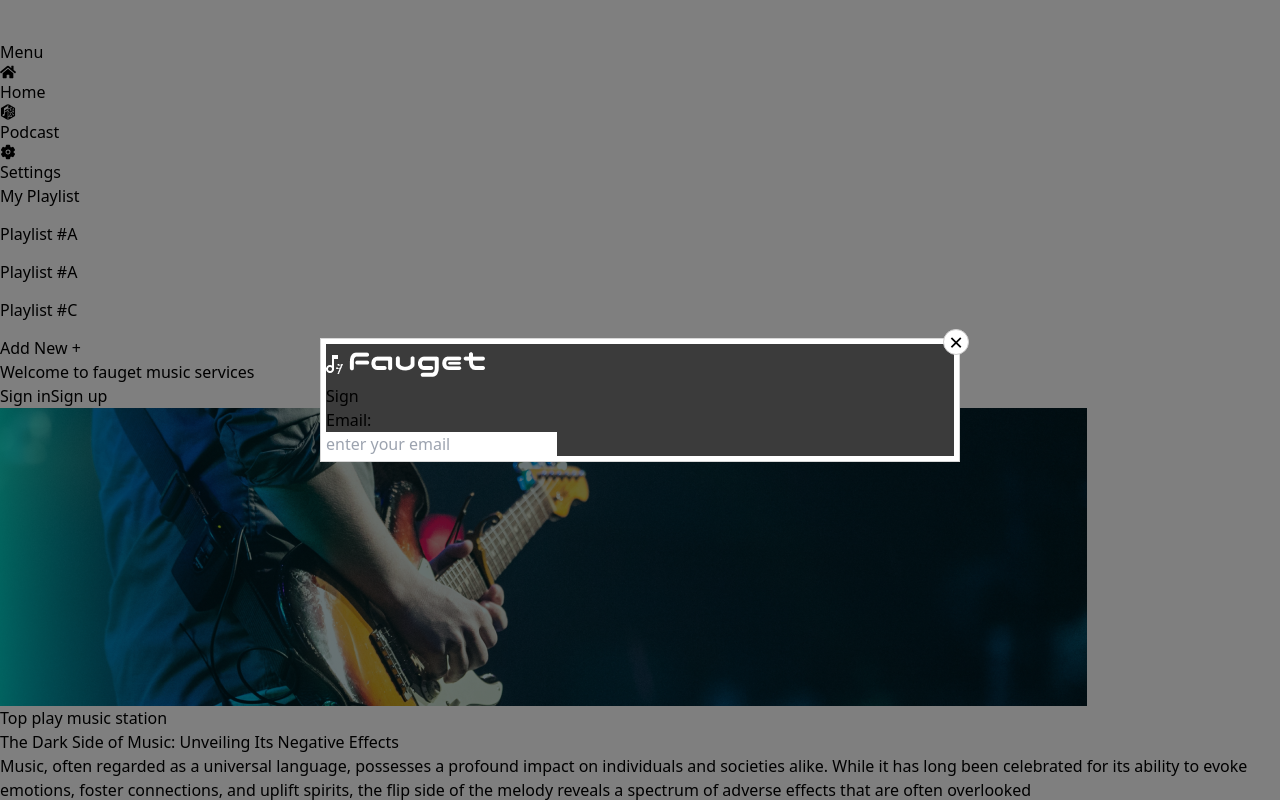
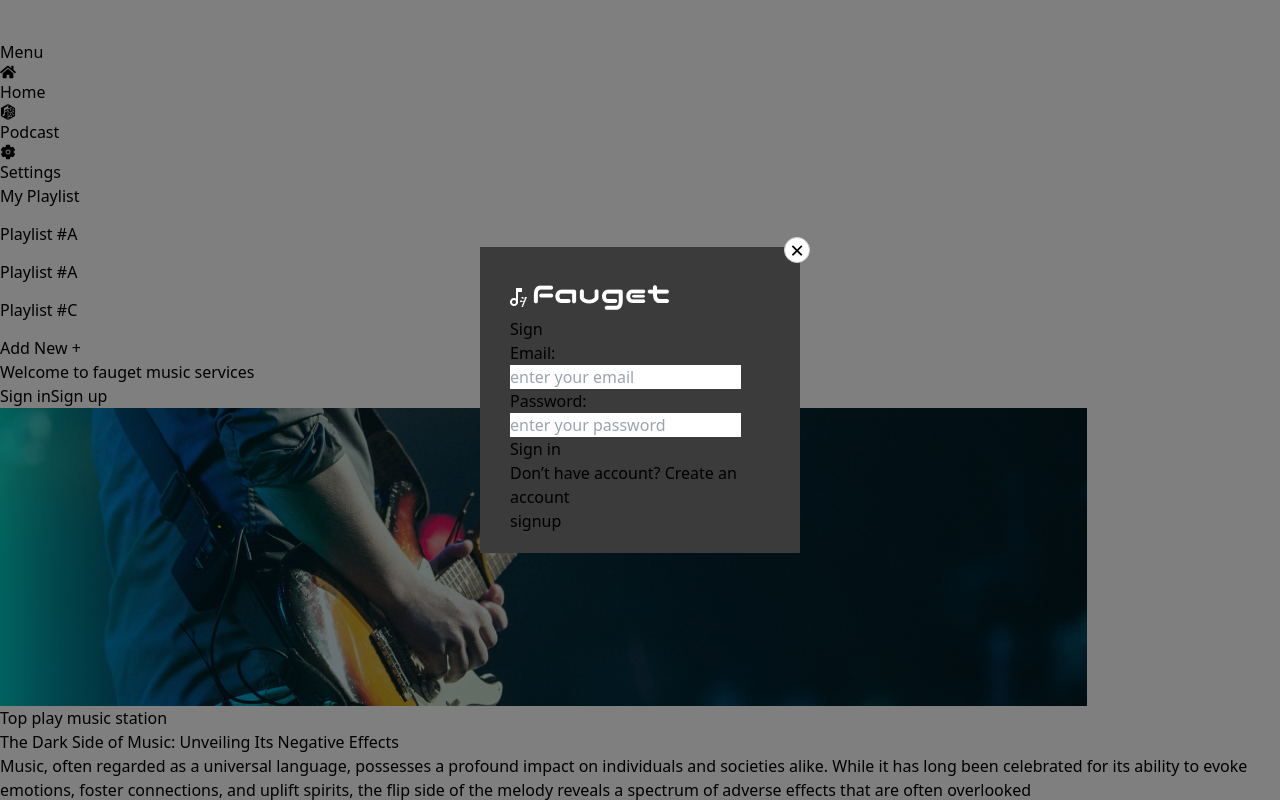
Before and after one commit to jibonrahaman/podcast-task-api-using, a React (Vite) app: page / in a window 1280 px wide. Both pictures are taken after a click on the button "Sign in". Shown: the top 800 px of the page. Built offline with nearby package versions, Linux system fonts and the light colour scheme.

Commit message:
sign up popup design

```diff
--- a/src/Components/WithOutLoggedMini/FirstTopic.jsx
+++ b/src/Components/WithOutLoggedMini/FirstTopic.jsx
@@ -9,7 +9,7 @@ function FirstTopic({className}) {
      <div className={`text-white flex justify-between  pt-6 ${className}`}>
        <h2 className=" text-3xl font-semibold"> Welcome to fauget music services</h2>
 
-       <div className=" flex  gap-x-20">
+       <div className=" flex  gap-x-20 ">
        {/* popup ----------------------- */}
        <Popup
     trigger={<button className="px-10 py-2 cursor-pointer text-center duration-300 rounded-xl bg-black hover:bg-[#434040]">Sign in </button>}
@@ -17,27 +17,29 @@ function FirstTopic({className}) {
     nested
   >
     {close => (
-      <div className="modal">
+      <div className="modal ">
         <button className="close" onClick={close}>
           &times;
         </button>
         <div className="header flex flex-col items-center text-center">
           <Images src={logo} />
           <h2 className=' text-white text-2xl '>Sign </h2>
-          <p>Email:</p>
-          <input type="text" placeholder='enter your email' className=' px-6 py-1 rounded-md bg-black outline-none' />
-           </div>
+          </div>
 
-        {/* <div className="actions">
-          <Popup
+          <div  className='text-white'>
+          <p className='  text-xl text-left'>Email:</p>
+          <input type="text" placeholder='enter your email' className=' px-16 py-1 rounded-md bg-black outline-none mt-3 mb-5' />
+
+          <p className='  text-xl text-left'>Password:</p>
+          <input type="text" placeholder='enter your password' className=' px-16 py-1 rounded-md bg-black outline-none my-3' />
+
+          <button className='my-3 px-10 py-1 bg-black  rounded-xl duration-300 hover:bg-[#262525]'>Sign in</button>
+          <p className=' text-lg mt-3'> Don’t have account? Create an account </p>
+          <button className=' text-red-700 text-center'>signup</button>
+          </div>
 
 
-          >
-
-          </Popup>
-
-        </div> */}
-      </div>
+        </div>
     )}
   </Popup>
       {/* popup ----------------------- */}
--- a/src/index.css
+++ b/src/index.css
@@ -24,10 +24,14 @@
     margin: auto;
     text-align: center;
   } */
-
+ .popup-content {
+   width: 25% !important;
+   background: #3b3b3b !important;
+   border: none !important;
+   padding: 30px 30px 20px  !important;
+  }
   .modal {
-
-    background: #3b3b3b;
+   background: #3b3b3b;
   }
   .modal > .close {
     cursor: pointer;
```
